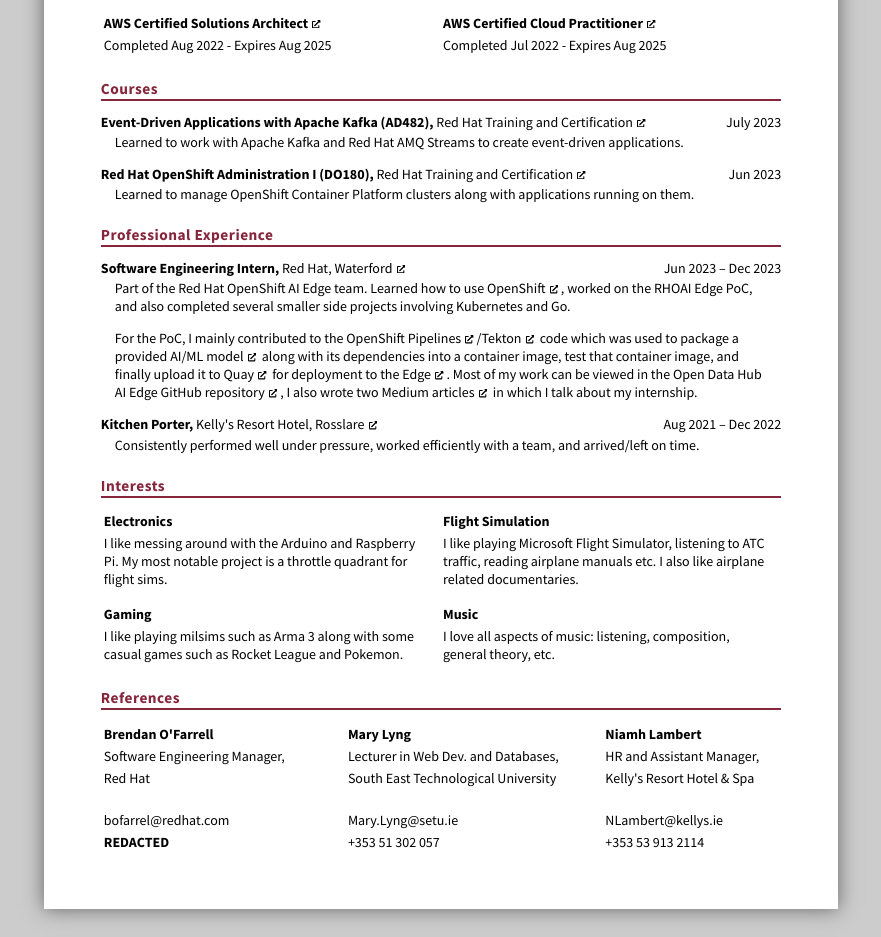
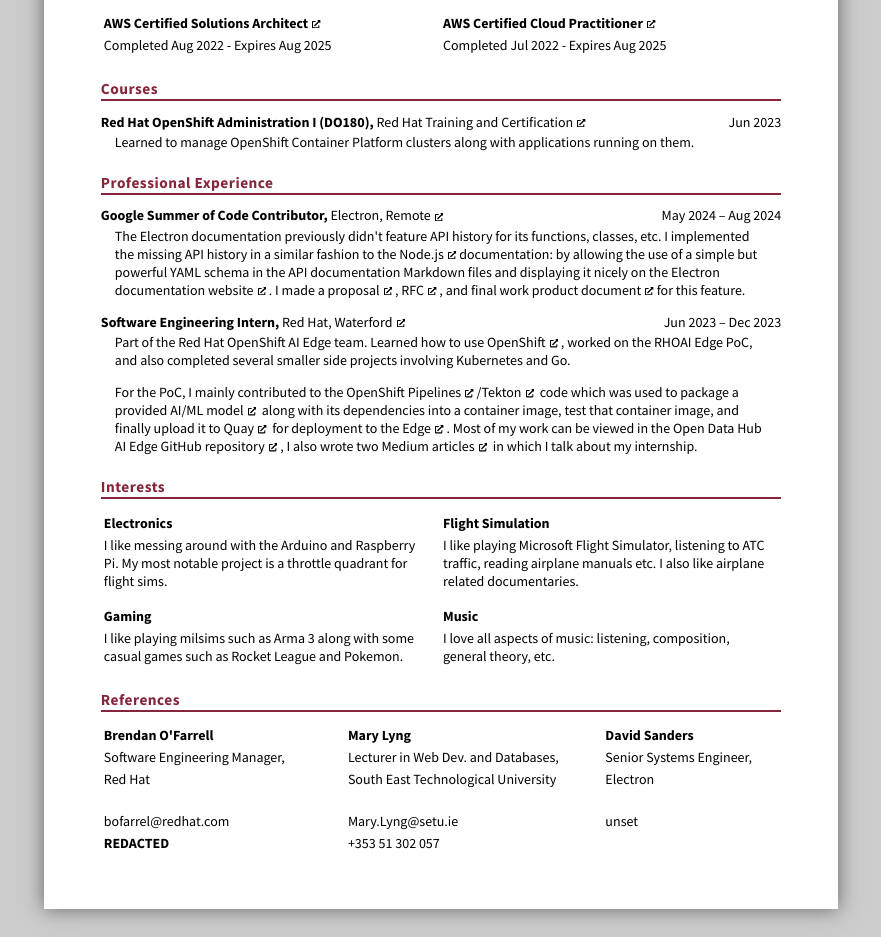
Before and after one commit to piotrpdev/resume, a React (Vite) app: page / in a window 1280 px wide. Shown: the part 1420-2357 px from the top of the page, without its empty margins (199-1080 px from the left). Built offline with nearby package versions, Linux system fonts and the light colour scheme; no server answers.

Commit message:
feat: mention electron

```diff
--- a/src/App.jsx
+++ b/src/App.jsx
@@ -295,26 +295,6 @@
 
           <Heading
             className="heading inline"
-            href="https://www.redhat.com/en/services/training/ad482-developing-event-driven-applications-apache-kafka-and-red-hat-amq-streams"
-            aside="July 2023"
-          >
-            <HeadingTitle>
-              Event-Driven Applications with Apache Kafka (AD482),{" "}
-            </HeadingTitle>
-            <HeadingSubtitle>
-              Red Hat Training and Certification
-            </HeadingSubtitle>
-          </Heading>
-
-          <div className="indentedContent">
-            <p>
-              Learned to work with Apache Kafka and Red Hat AMQ Streams to
-              create event-driven applications.
-            </p>
-          </div>
-
-          <Heading
-            className="heading inline"
             href="https://www.redhat.com/en/services/training/red-hat-openshift-administration-i-operating-a-production-cluster"
             aside="Jun 2023"
           >
@@ -355,6 +335,51 @@
 
         <section>
           <SectionHeading>Professional Experience</SectionHeading>
+
+          <Heading
+            className="heading inline"
+            href="https://summerofcode.withgoogle.com/programs/2024/projects/wenKR2i3"
+            aside="May 2024 &#8211; Aug 2024"
+          >
+            <HeadingTitle>Google Summer of Code Contributor, </HeadingTitle>
+            <HeadingSubtitle>
+              Electron, Remote
+            </HeadingSubtitle>
+          </Heading>
+
+          <div className="indentedContent">
+            <p>
+            The Electron documentation previously didn&apos;t feature API history for its functions, classes, etc.
+            I implemented the missing API history in a similar fashion to the{" "}
+            <ExtLinkText
+                text="Node.js"
+                href="https://nodejs.org/en"
+              />
+            documentation:
+            by allowing the use of a simple but powerful YAML schema in the API documentation Markdown files
+            and displaying it nicely on the{" "}
+            <ExtLinkText
+                text="Electron documentation website"
+                href="https://www.electronjs.org/docs/latest/api/browser-view"
+              />
+            . I made a{" "}
+            <ExtLinkText
+                text="proposal"
+                href="https://github.com/piotrpdev/gsoc/blob/main/2024-electron.md"
+              />
+              ,{" "}
+              <ExtLinkText
+                text="RFC"
+                href="https://github.com/electron/rfcs/blob/f36e0a8483e1ea844710890a8a7a1bd58ecbac05/text/0004-api-history-schema.md"
+              />
+              , and{" "}
+              <ExtLinkText
+                text="final work product document"
+                href="https://github.com/piotrpdev/gsoc/blob/main/2024-electron-product.md"
+              />
+              for this feature.
+            </p>
+          </div>
 
           <Heading
             className="heading inline"
@@ -406,24 +431,6 @@
                 href="https://medium.com/piotr-p%C5%82aczeks-red-hat-internship-experience/new-journey-at-red-hat-c964da99b3c7"
               />{" "}
               in which I talk about my internship.
-            </p>
-          </div>
-
-          <Heading
-            className="heading inline"
-            href="https://www.kellys.ie/"
-            aside="Aug 2021 &#8211; Dec 2022"
-          >
-            <HeadingTitle>Kitchen Porter, </HeadingTitle>
-            <HeadingSubtitle>
-              Kelly&apos;s Resort Hotel, Rosslare
-            </HeadingSubtitle>
-          </Heading>
-
-          <div className="indentedContent">
-            <p>
-              Consistently performed well under pressure, worked efficiently
-              with a team, and arrived/left on time.
             </p>
           </div>
         </section>
@@ -495,22 +502,25 @@
               <tr>
                 <th>Brendan O&apos;Farrell</th>
                 <th>Mary Lyng</th>
-                <th>Niamh Lambert</th>
+                <th>David Sanders</th>
               </tr>
               <tr>
                 <td>Software Engineering Manager,</td>
                 <td>Lecturer in Web Dev. and Databases,</td>
-                <td>HR and Assistant Manager,</td>
+                <td>Senior Systems Engineer,</td>
               </tr>
               <tr>
                 <td>Red Hat</td>
                 <td>South East Technological University</td>
-                <td>Kelly&apos;s Resort Hotel & Spa</td>
+                <td>Electron</td>
               </tr>
               <tr>
                 <td>bofarrel@redhat.com</td>
                 <td>Mary.Lyng@setu.ie</td>
-                <td>NLambert@kellys.ie</td>
+                <td>
+                  {/* @ts-ignore */}
+                  {import.meta.env.VITE_DAVID_EMAIL || <b>REDACTED</b>}
+                </td>
               </tr>
               <tr>
                 <td>
@@ -518,7 +528,7 @@
                   {import.meta.env.VITE_BRENDAN_PHONE_NUMBER || <b>REDACTED</b>}
                 </td>
                 <td>+353 51 302 057</td>
-                <td>+353 53 913 2114</td>
+                <td />
               </tr>
             </table>
           </div>
```
Also changed, not shown: 1 other file (tests, documents, lock files or other folders).
